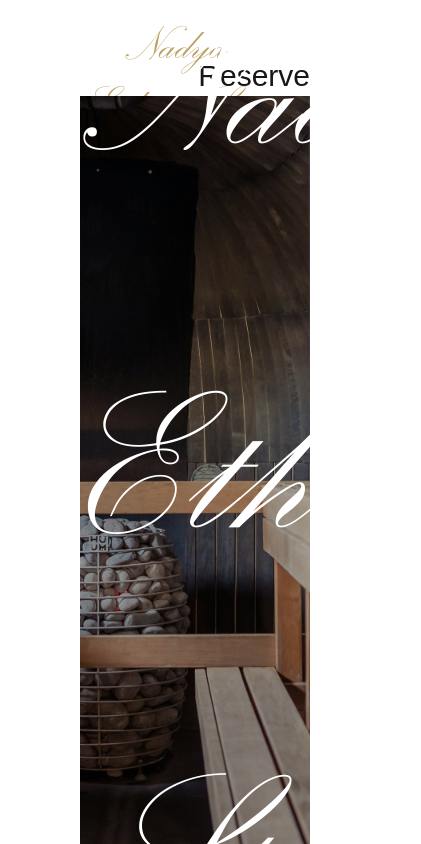
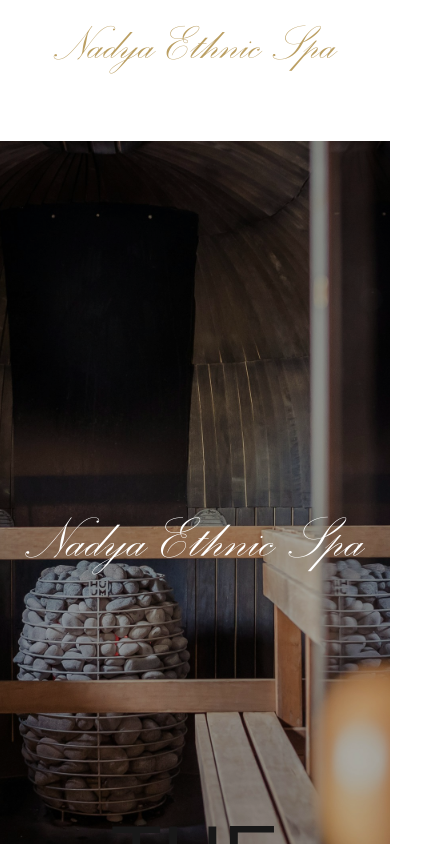
Before and after one commit to hlmyrsyd/nadyaspa-app, a Next.js app: page / in a window 390 px wide. Shown: the top 844 px of the page, 421 px wide, since content can reach past the window. Built offline with nearby package versions, Linux system fonts and the light colour scheme.

Commit message:
feat/add description and fix navigation

```diff
--- /dev/null
+++ b/app/components/Description.tsx
@@ -0,0 +1,11 @@
+import React from 'react'
+
+export default function Description() {
+    return (
+        <div className='flex justify-center items-center h-screen w-full z-10 bg-white'>
+            <p className='text-[10vh] max-w-[50vw] uppercase text-center'>
+                The quick brown fox jumps over the lazy dog
+            </p>
+        </div>
+    )
+}
--- a/app/components/Hero.tsx
+++ b/app/components/Hero.tsx
@@ -1,6 +1,6 @@
-import { motion } from "framer-motion"
+import { motion, useScroll, useTransform } from "framer-motion"
 import Image from "next/image"
-import { useEffect, useState } from "react";
+import { useEffect, useRef, useState } from "react";
 
 export default function Hero() {
     const [imagePosition, setImagePosition] = useState("top");
@@ -12,9 +12,19 @@ export default function Hero() {
         return () => clearTimeout(timeout);
     }, []);
 
+    const { scrollYProgress } = useScroll({
+        offset: ['start start', 'end start']
+
+    })
+
+    const y = useTransform(scrollYProgress, [0, 1], ["0vh", '150vh'])
+
     return (
-        <div className="flex w-full pt-24 px-20">
-            <div className="flex w-full h-[800px] relative text-white items-end">
+        <div className="flex w-full pt-12 sm:px-20">
+            <motion.div
+                className="flex w-full h-[800px] relative text-white items-end"
+                style={{y}}
+            >
                 <Image
                     src='/images/hero2.jpg'
                     alt='nadya spa logo'
@@ -31,17 +41,22 @@ export default function Hero() {
                 />
 
                 <div
-                    className="absolute flex items-center justify-center w-full h-full text-[16rem]"
+                    className="absolute flex items-center justify-center w-full h-full"
                     style={{
                         fontFamily: 'var(--font-palace-script)',
                     }}
                 >
                     <div className="h-26 overflow-hidden">
                         <motion.h1
-                            className="text-center overflow-hidden -mt-10"
-                            initial={{ y: '-100%' }}
-                            animate={{ y: 0 }}
+                            className="text-center"
+                            style={{
+                                fontSize: 'clamp(4.5rem, 12vw, 16rem)',
+                                whiteSpace: 'nowrap'
+                            }}
+                            initial={{ opacity: 0, y: '-100%' }}
+                            animate={{ opacity: 1, y: 0 }}
                             transition={{
+                                delay: 2,
                                 duration: 1.5,
                                 ease: 'easeInOut',
                             }}
@@ -50,7 +65,7 @@ export default function Hero() {
                         </motion.h1>
                     </div>
                 </div>
-            </div>
+            </motion.div>
         </div>
     )
 };
--- a/app/components/Navigation.tsx
+++ b/app/components/Navigation.tsx
@@ -3,27 +3,34 @@
 export default function Navigation() {
     return (
         <div
-            className="absolute flex w-full py-4 px-20 justify-between items-center"
+            className="sticky top-0 z-50 flex w-full py-4 px-10 sm:px-20 justify-center sm:justify-between items-center bg-white/5 backdrop-blur-md bg-opacity-90 border-b border-white/15"
+            style={{
+                transition: 'background-color 0.3s ease-in-out',
+            }}
         >
-            {/* <div className="w-1/6">
-            <Image
-                src='/logo/nadyaspa.png'
-                height={40}
-                width={40}
-                quality={60}
-                alt='nadya spa logo'
-            />
+            {/* <div>
+                <Image
+                    src='/logo/nadyaspa.png'
+                    height={30}
+                    width={30}
+                    alt='nadya spa logo'
+                    style={{
+                        width: 'auto',
+                        height: 'auto'
+                    }}
+                />
             </div> */}
             <div
-                className="flex items-center text-center text-6xl font-semibold text-primary"
+                className="flex justify-center items-center text-center text-6xl font-semibold text-primary"
                 style={{
                     fontFamily: 'var(--font-palace-script)',
+                    whiteSpace: 'nowrap'
                 }}
             >
-            <h1>Nadya Ethnic Spa</h1>
+                <h1>Nadya Ethnic Spa</h1>
             </div>
             <button
-                className="flex w-1/6 justify-end text-3xl"
+                className="text-3xl hidden md:flex"
                 onClick={() => console.log('click reserve')}
             >
                 Reserve
--- a/app/components/index.ts
+++ b/app/components/index.ts
@@ -1,2 +1,3 @@
 export { default as Navigation } from './Navigation'
 export { default as Hero } from './Hero'
+export { default as Description } from './Description'
--- a/app/page.tsx
+++ b/app/page.tsx
@@ -2,7 +2,7 @@
 
 import Lenis from "lenis";
 import { useEffect } from "react";
-import { Navigation, Hero } from "./components";
+import { Navigation, Hero, Description } from "./components";
 
 export default function Home() {
 
@@ -22,8 +22,8 @@ export default function Home() {
       {/* Page In */}
 
       <Navigation />
-
       <Hero />
+      <Description />
 
     </div>
   );
```
